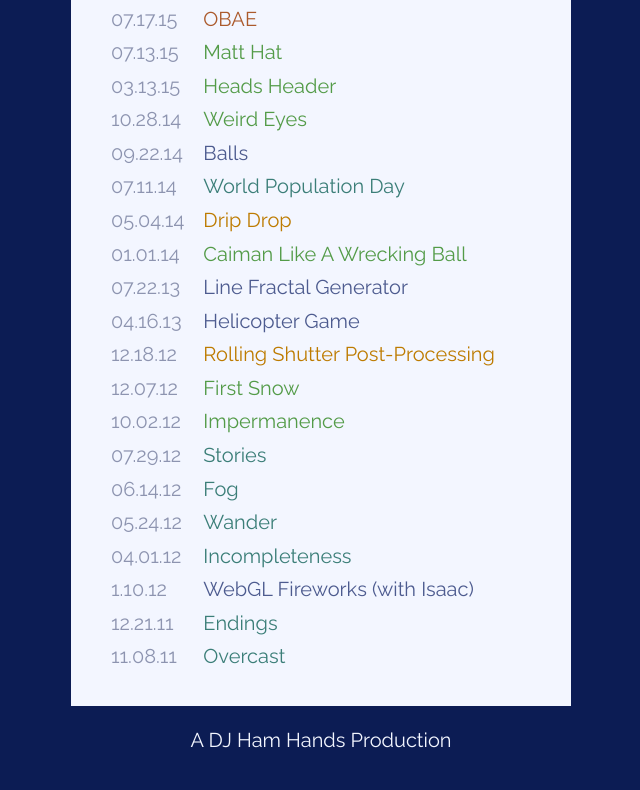
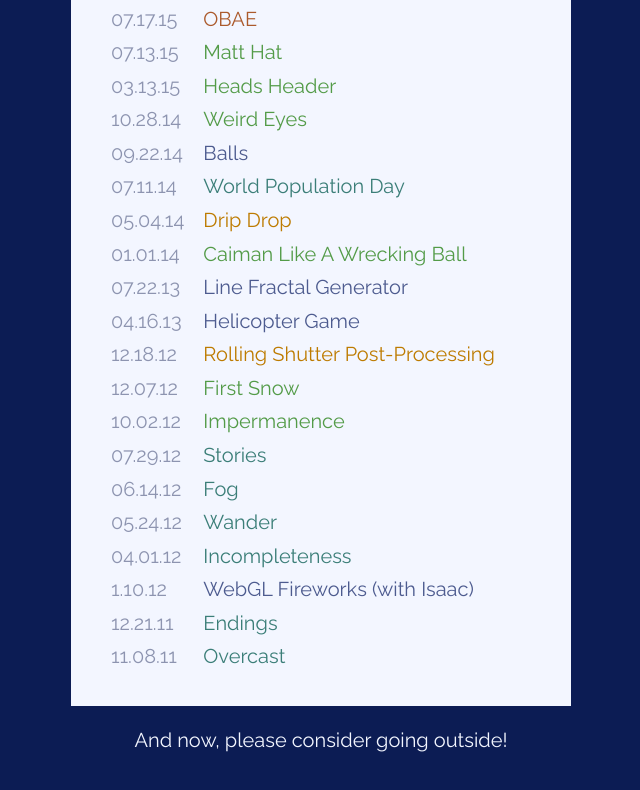
Before and after one commit to flatpickles/flatpickles.com-v1, a plain HTML site: page index.html in a window 1280 px wide. Shown: the part 4185-4975 px from the top of the page, without its empty margins (319-959 px from the left). Drawn offline with nearby package versions, Linux system fonts and the light colour scheme.

Commit message:
Randomized footer text

```diff
--- a/index.html
+++ b/index.html
@@ -618,7 +618,7 @@
 	    </div>
 
 	    <div class="footer">
-		    <p>A DJ Ham Hands Production</p>
+		    <p class="footer_text">A DJ Ham Hands Production</p>
 	    </div>
     </div>
   </body>
--- a/src/script.js
+++ b/src/script.js
@@ -4,6 +4,16 @@ const categories = [
 	"image",
 	"text",
 	"etc",
+];
+
+const footers = [
+	"A DJ Ham Hands Production",
+	"Free Range, Grass Fed, California Beef",
+	"And now, please consider going outside!",
+	"Y’all come back soon now, ya hear?",
+	"Be kind, stay hydrated",
+	"Take a deep breath, and keep moving.",
+	"Help, I'm trapped in the computer",
 ];
 
 function selectTarget(target) {
@@ -52,4 +62,9 @@ $(document).ready(function() {
 	$("span.category").click(function(e) {
 		selectTarget(e.target);
 	});
+
+	// Randomly populate footer text
+	const footerIndex = Math.floor(Math.random() * footers.length);
+	const randomFooter = footers[footerIndex];
+	$("p.footer_text").html(randomFooter);
 });
```
